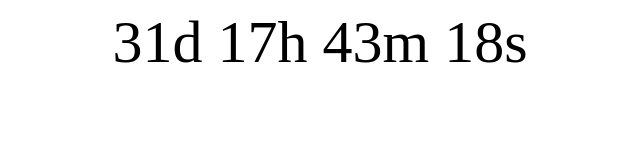
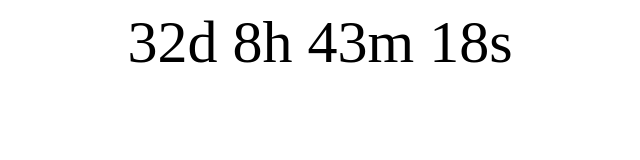
Before and after one commit to ompiepy/ignite, a plain HTML site: page index.html in a window 1280 px wide. Shown: the whole page, without its empty margins (320-960 px from the left). Drawn offline with Linux system fonts and the light colour scheme.

Commit message:
correct event time to 3 PM

```diff
--- a/index.html
+++ b/index.html
@@ -17,7 +17,7 @@ p {
 
 <script>
 // Set the date we're counting down to
-var countDownDate = new Date("Nov 26, 2022 00:00:00").getTime();
+var countDownDate = new Date("Nov 26, 2022 15:00:00").getTime();
 
 // Update the count down every 1 second
 var x = setInterval(function() {
```
